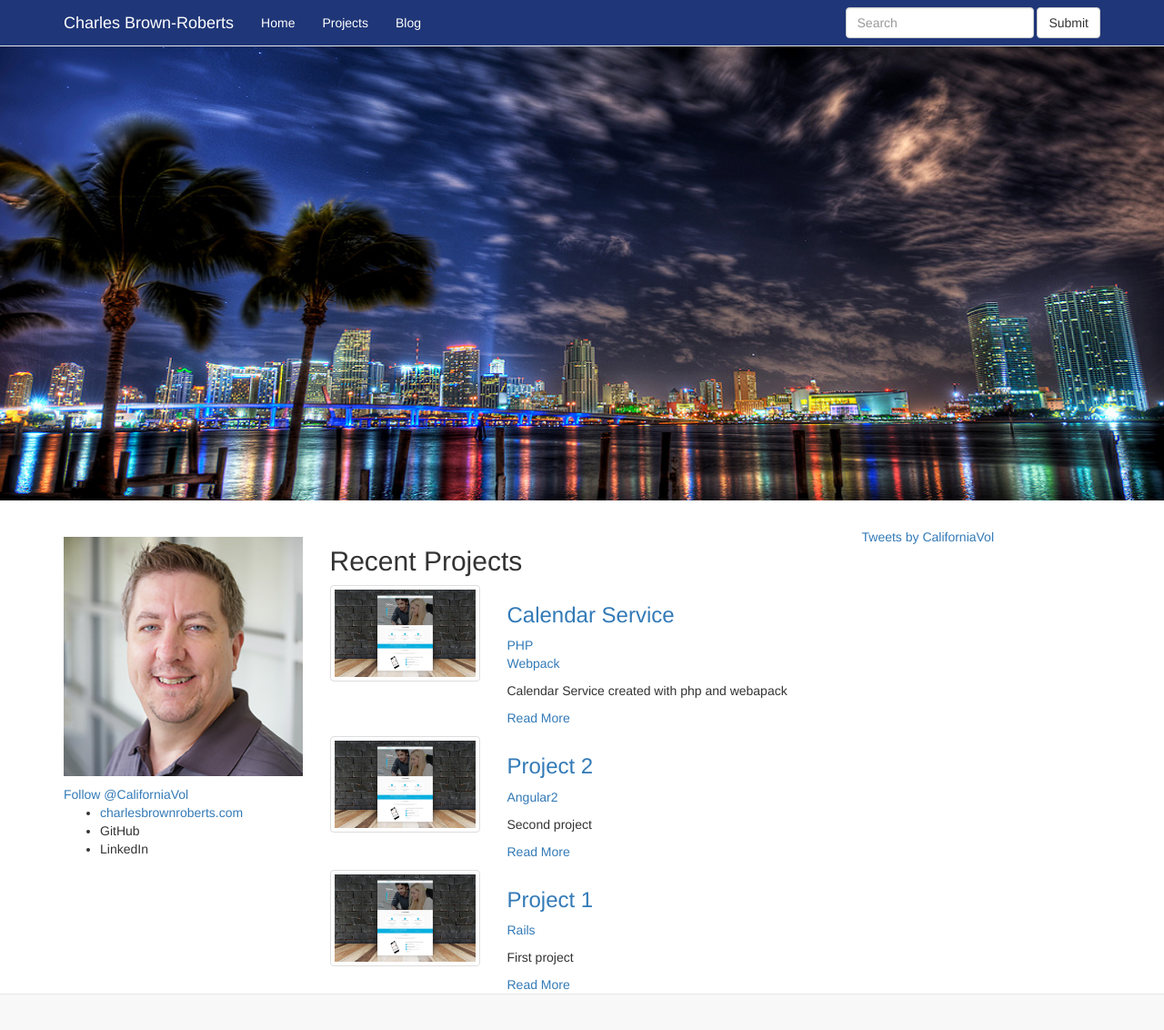
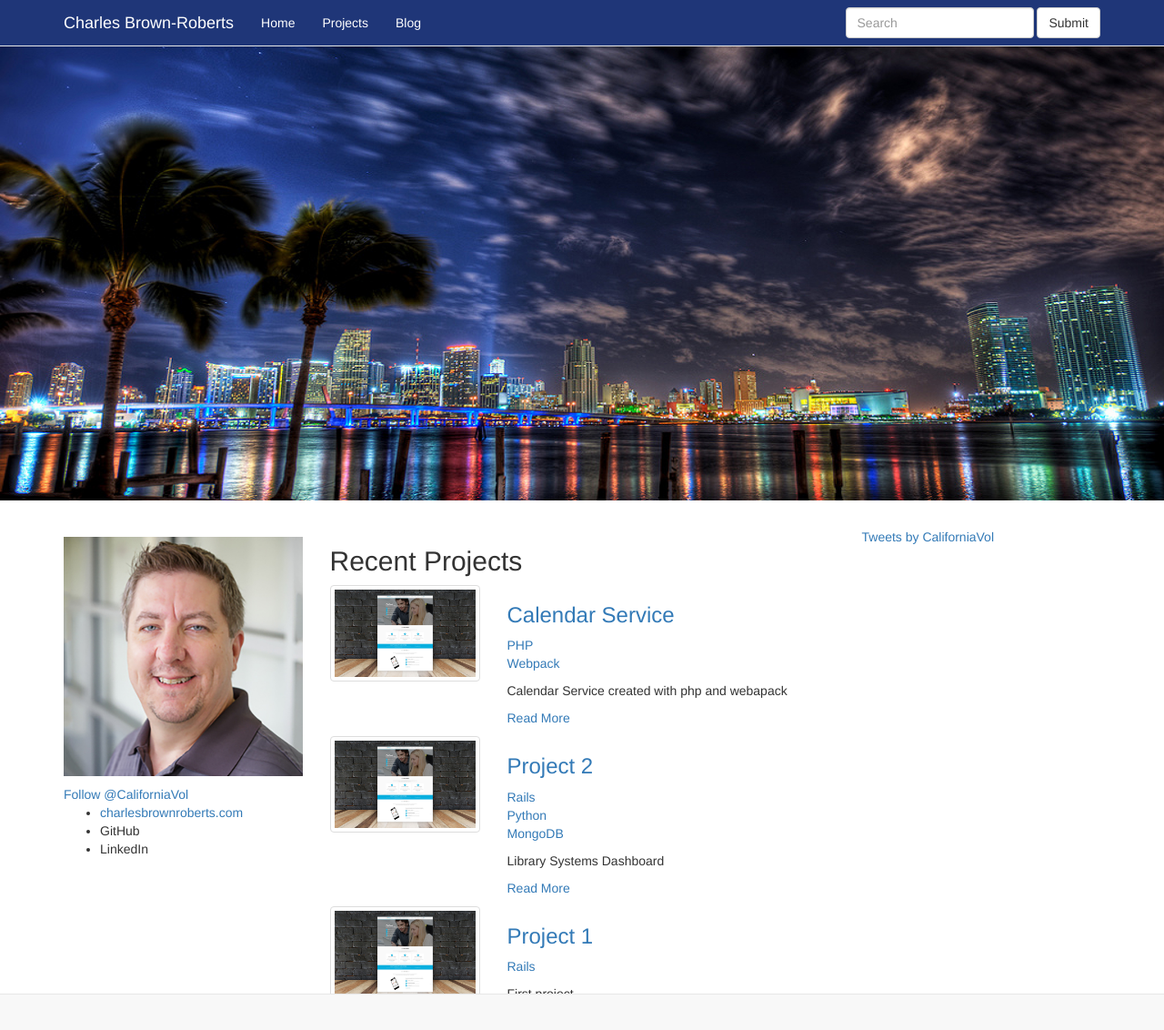
Before and after one commit to cgb37/cgb37.github.io, a Jekyll site: the page built from index.html, in a window 1280 px wide and 1142 px high. Shown: the top 1132 px of the window at 91% size. Built offline with Jekyll 4.4.1, drawn with Linux system fonts in a browser that asks for light colours; nearby versions of some CDN libraries; comment, search, counter and statistics services are not loaded.

Commit message:
creating pages for library systems dashboard in projects

```diff
--- a/_posts/2017-01-03-project-2.md
+++ b/_posts/2017-01-03-project-library-systems-dashboar.html
@@ -2,9 +2,12 @@
 layout: project/single
 category: project
 title: Project 2
-meta: Second project
-tags: Angular2
+meta: Library Systems Dashboard
+tags:
+- Rails
+- Python
+- MongoDB
 thumbnail: projects/images/portfolio-1.jpg
 ---
 
-# Project 2
+<h1>Library Systems Dashboard</h1>
```
